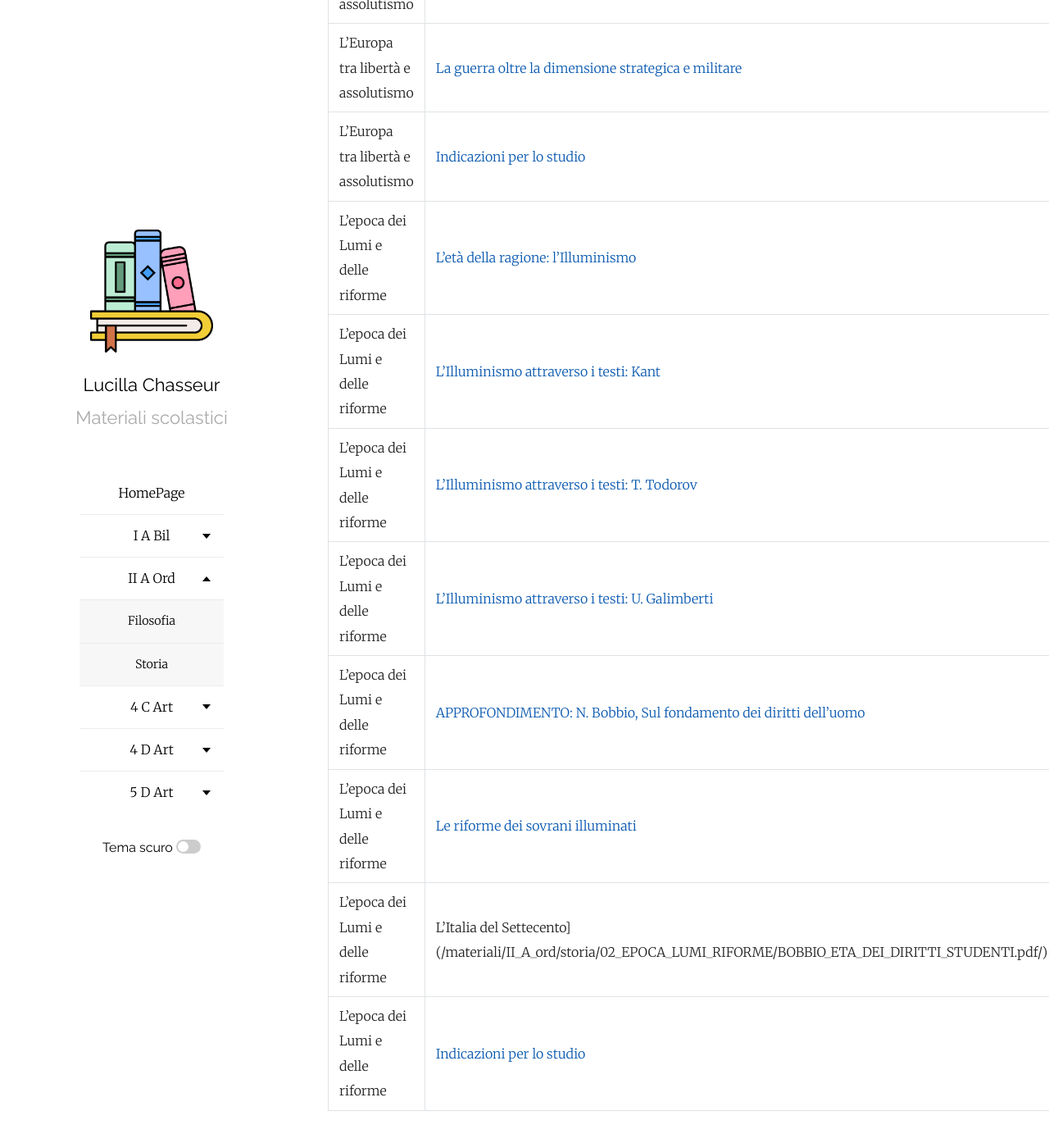
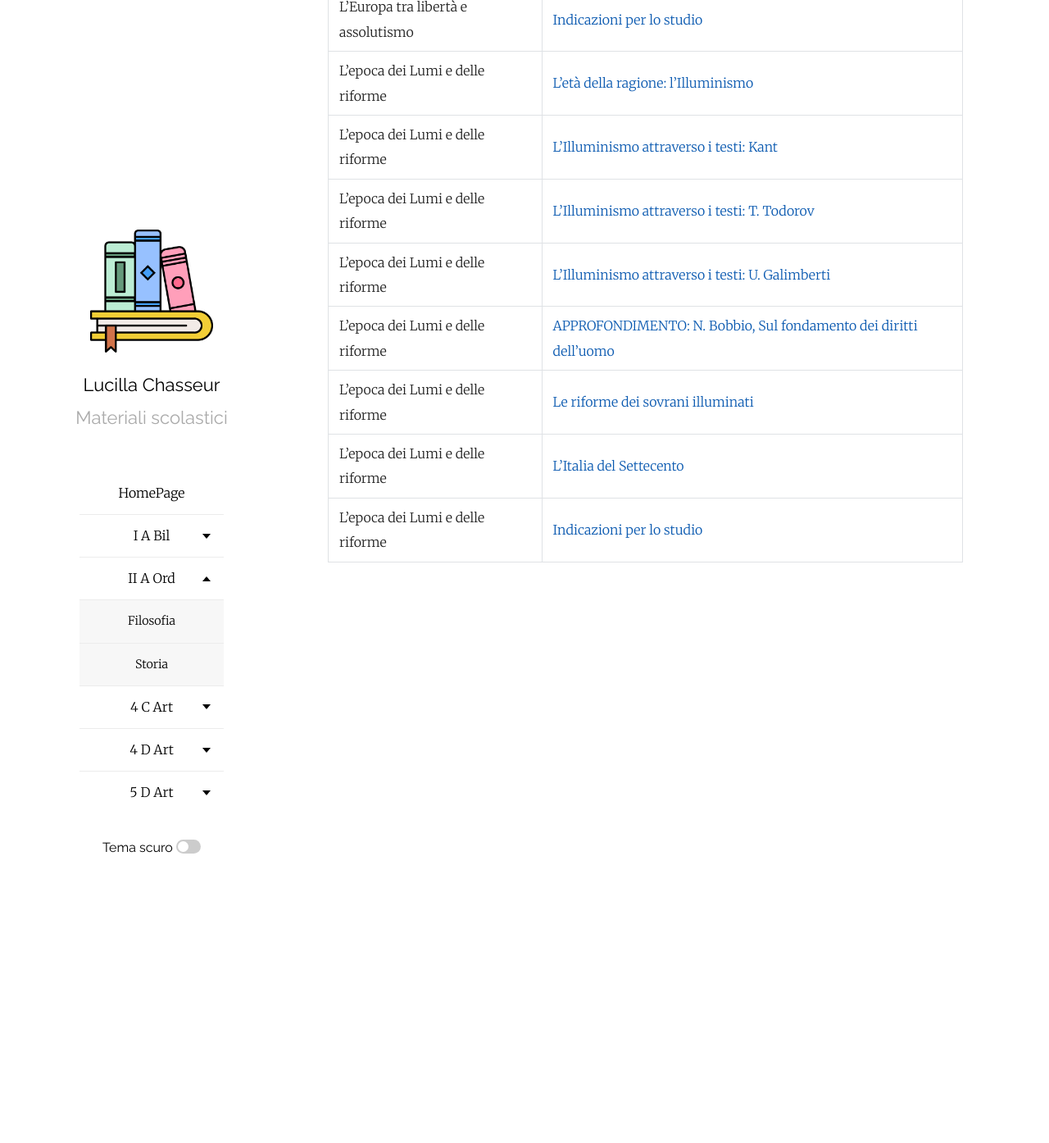
Before and after one commit to efemeridi/efemeridi.github.io, a Jekyll site: the page built from 2a_ord_storia.md, in a window 1280 px wide and 1400 px high, scrolled down 549 px. Shown: the top 1394 px of the window at 82% size. Built offline with Jekyll 4.4.1, drawn with Linux system fonts in a browser that asks for light colours; our own code applies the rules of GitHub Pages for plain Markdown files.

Commit message:
Fix link formatting in 2a_ord_storia.md

```diff
--- a/2a_ord_storia.md
+++ b/2a_ord_storia.md
@@ -17,5 +17,5 @@ layout: page
 |L'epoca dei Lumi e delle riforme |[L'Illuminismo attraverso i testi: U. Galimberti](/materiali/II_A_ord/storia/02_EPOCA_LUMI_RIFORME/c_cosa_e_illuminismo_galimberti.pdf/)
 |L'epoca dei Lumi e delle riforme |[APPROFONDIMENTO: N. Bobbio, Sul fondamento dei diritti dell'uomo](/materiali/II_A_ord/storia/02_EPOCA_LUMI_RIFORME/BOBBIO_ETA_DEI_DIRITTI_STUDENTI.pdf/)
 |L'epoca dei Lumi e delle riforme |[Le riforme dei sovrani illuminati](/materiali/II_A_ord/storia/02_EPOCA_LUMI_RIFORME/BOBBIO_ETA_DEI_DIRITTI_STUDENTI.pdf/)
-|L'epoca dei Lumi e delle riforme |L'Italia del Settecento](/materiali/II_A_ord/storia/02_EPOCA_LUMI_RIFORME/BOBBIO_ETA_DEI_DIRITTI_STUDENTI.pdf/)
+|L'epoca dei Lumi e delle riforme |[L'Italia del Settecento](/materiali/II_A_ord/storia/02_EPOCA_LUMI_RIFORME/BOBBIO_ETA_DEI_DIRITTI_STUDENTI.pdf/)
 |L'epoca dei Lumi e delle riforme |[Indicazioni per lo studio](/materiali/II_A_ord/storia/PROGRAMMI/PROGRAMMA_SEZ_2.pdf/)
```
